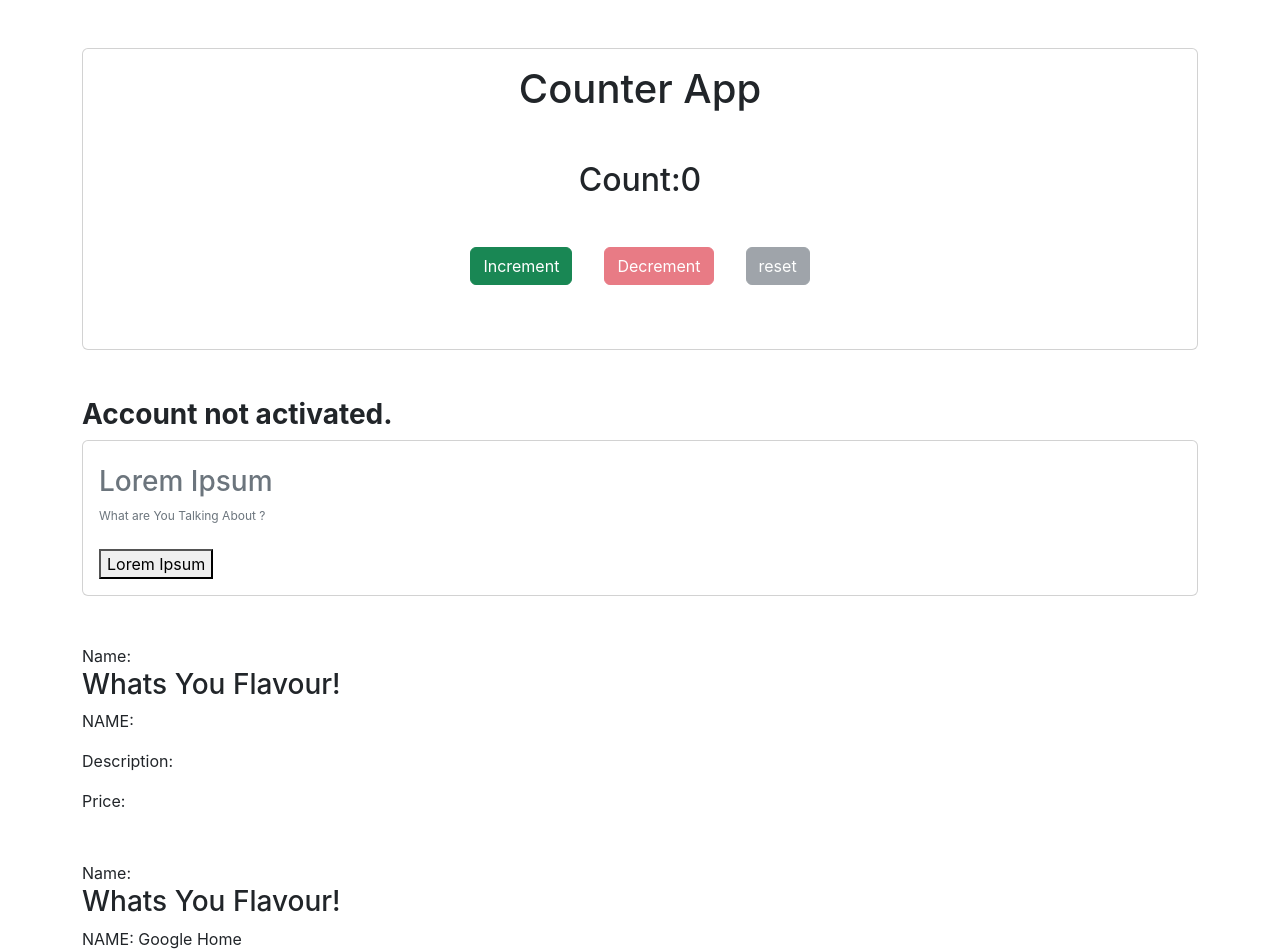
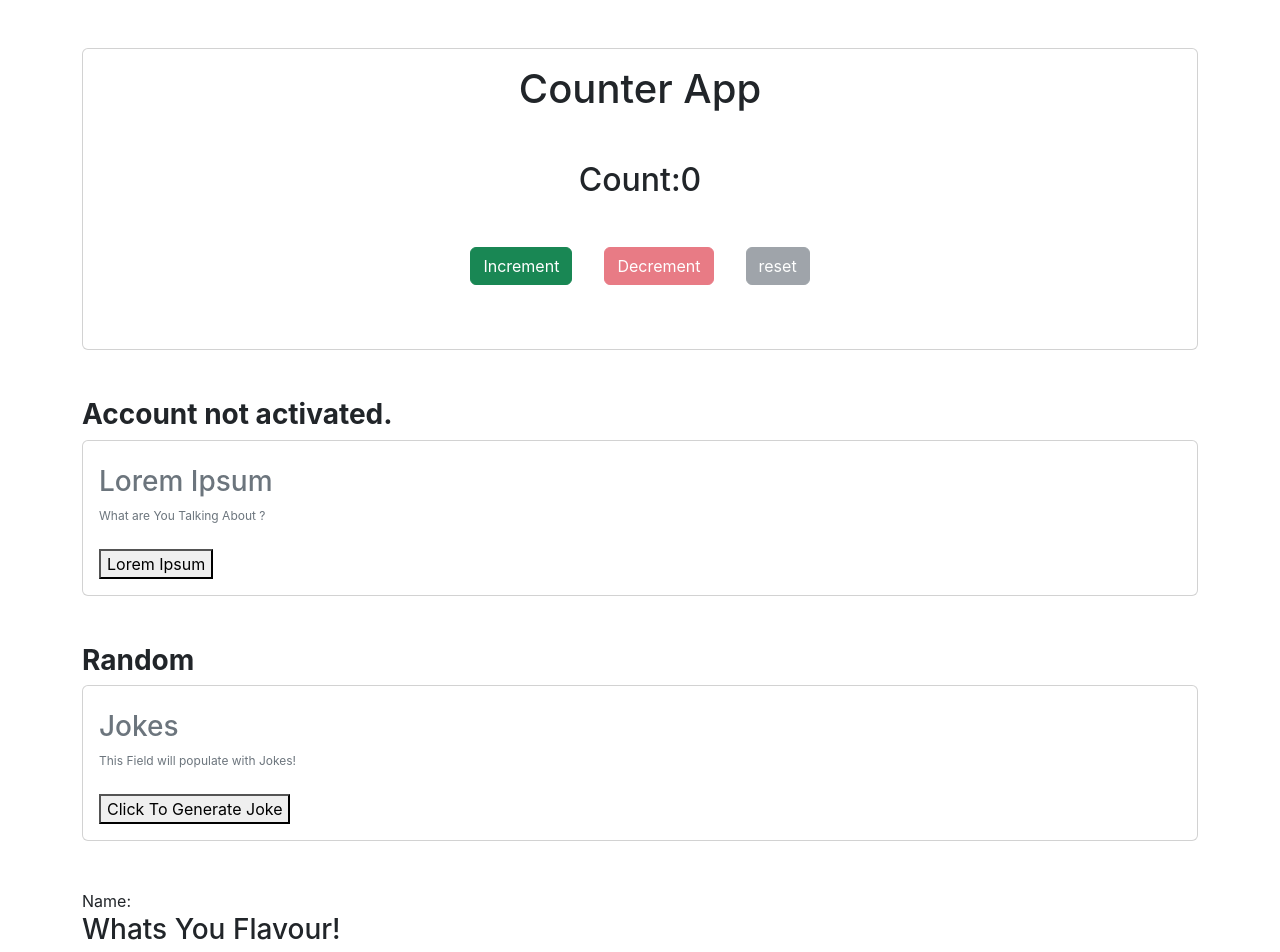
Before and after one commit to Viktahugo/CounterApp, a React (Create React App) app: page / in a window 1280 px wide. Shown: the top 952 px of the page. Built offline with nearby package versions, Linux system fonts and the light colour scheme; no server answers.

Commit message:
Random joke Generator

```diff
--- /dev/null
+++ b/src/Randomjoke.js
@@ -0,0 +1,44 @@
+import react,{useEffect} from 'react'
+
+const options = {
+	method: 'GET',
+	headers: {
+		Authorization: 'chrnMsqPx8Ww',
+		'X-RapidAPI-Key': 'd588ad86a1mshe08e4942cd8e224p1cb810jsn28180f0c065f',
+		'X-RapidAPI-Host': 'random-stuff-api.p.rapidapi.com'
+	}
+};
+
+function Randomjoke() {
+    useEffect( () => {
+        fetch('https://random-stuff-api.p.rapidapi.com/reddit/FetchRandomPost?searchType=hot', options)
+	.then(response => response.json())
+	.then(response => console.log(response))
+	.catch(err => console.error(err));
+    },[])
+
+    return (
+
+   <div className="container my-5">
+        <h3 color="danger" className="d-none d-lg-block">
+          <strong>Random</strong>
+        </h3>
+
+            <div className="card">
+                <div top width="100%" alt="banner" />
+                        <div className="card-body">
+                        <div className=" card-text h3 mb-2 pt-2 font-weight-bold text-secondary">Jokes</div>
+                        <div className="" className="text-secondary mb-4" style={{ fontSize: '0.75rem' }}>
+                           This Field will populate with Jokes!
+                        </div>
+
+                             <button color="success" className="font-weight-bold">Click To Generate Joke</button>
+                        </div>
+            </div>
+    </div>
+
+
+    );
+  }
+
+  export default Randomjoke;
--- a/src/index.js
+++ b/src/index.js
@@ -4,6 +4,7 @@ import './index.css';
 import  App from './App.js';
 import Sidebar from './Sidebar.js'
 import LeftCard from './LeftCard.js'
+import Randomjoke from './Randomjoke.js'
 
 
 const root = ReactDOM.createRoot(document.getElementById('root'));
@@ -11,6 +12,7 @@ root.render(
   <React.StrictMode>
     <App />
     <LeftCard />
+    <Randomjoke />
     <Sidebar />
     <Sidebar
       name="Google Home"
```
